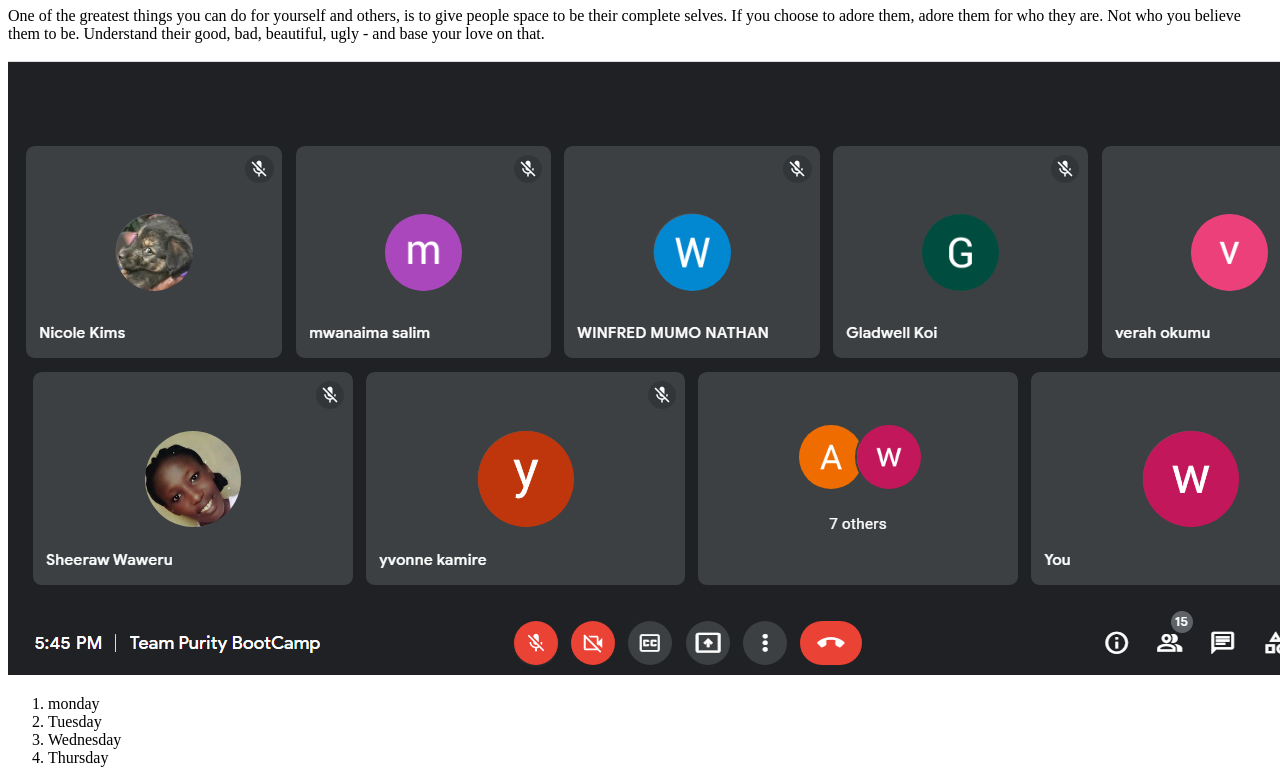
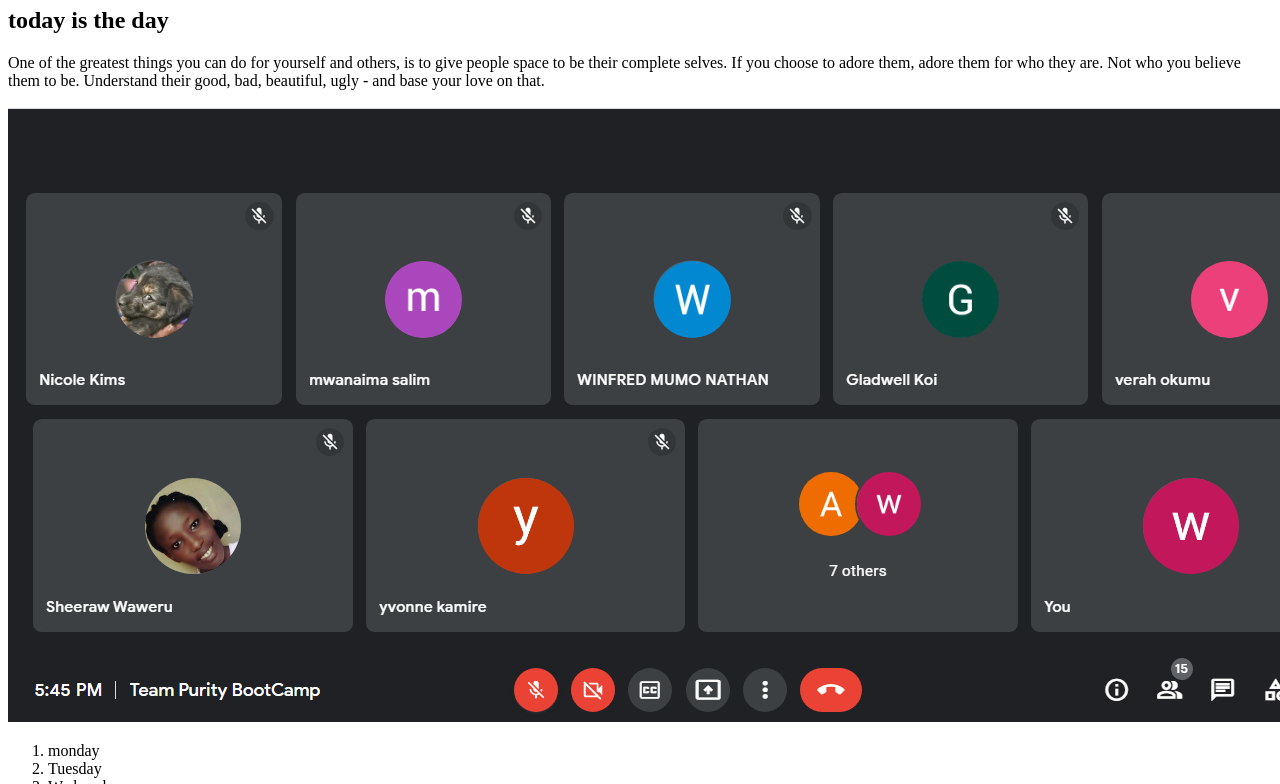
Before and after one commit to WPurity/Talyssa, a plain HTML site: page index.html in a window 1280 px wide. Shown: the part 73-857 px from the top of the page. Drawn offline with Linux system fonts and the light colour scheme.

Commit message:
added h2

```diff
--- a/index.html
+++ b/index.html
@@ -9,6 +9,7 @@
 <body>
 
    <h1>this is a heading</h1>
+   <h2>today is the day</h2>
     <p> One of the greatest things you can do for yourself and others, is to give people space to be their complete selves. If you choose to adore them, adore them for who they are. Not who you believe them to be. Understand their good, bad, beautiful, ugly - and base your love on that.</p>
 <img src="images/meet.PNG">
 <ol>
```
